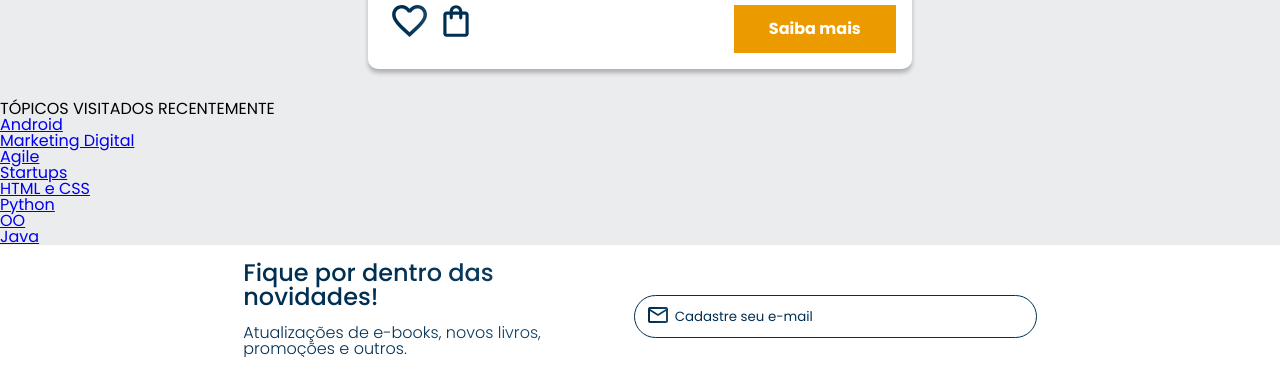
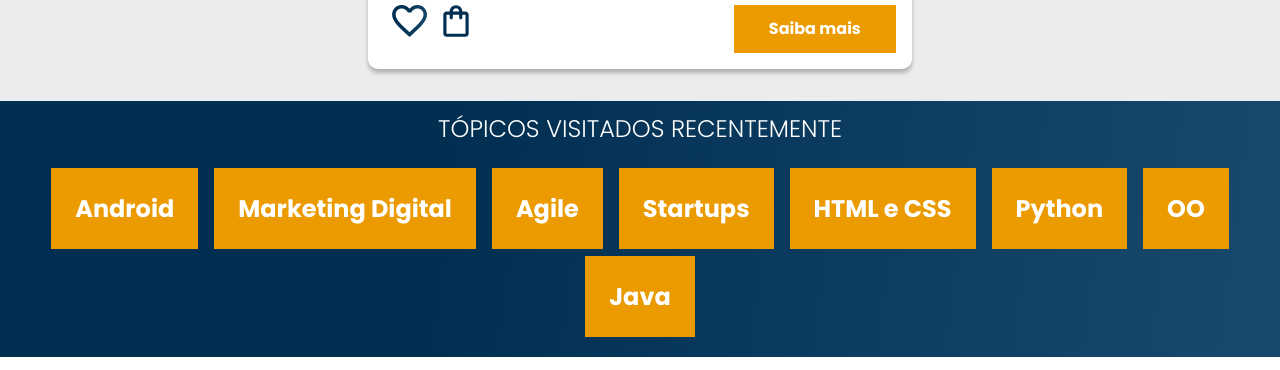
Before and after one commit to isaafanio/ALURABOOKS, a plain HTML site: page index.html in a window 1280 px wide. Shown: the part 1998-2368 px from the top of the page. Drawn offline with nearby package versions, Linux system fonts and the light colour scheme.

Commit message:
Add files via upload

```diff
--- a/style.css
+++ b/style.css
@@ -1,7 +1,7 @@
 @import url("styles/header.css");
 @import url("styles/banner.css");
 @import url("styles/carrossel.css");
-@import url("styles/topicos.css");
+@import url("styles/tópicos.css");
 @import url("styles/contato.css");
 @import url("styles/rodapé.css");
 
```
Also changed, not shown: index.html (line endings or trailing spaces), reset.css (line endings or trailing spaces).
